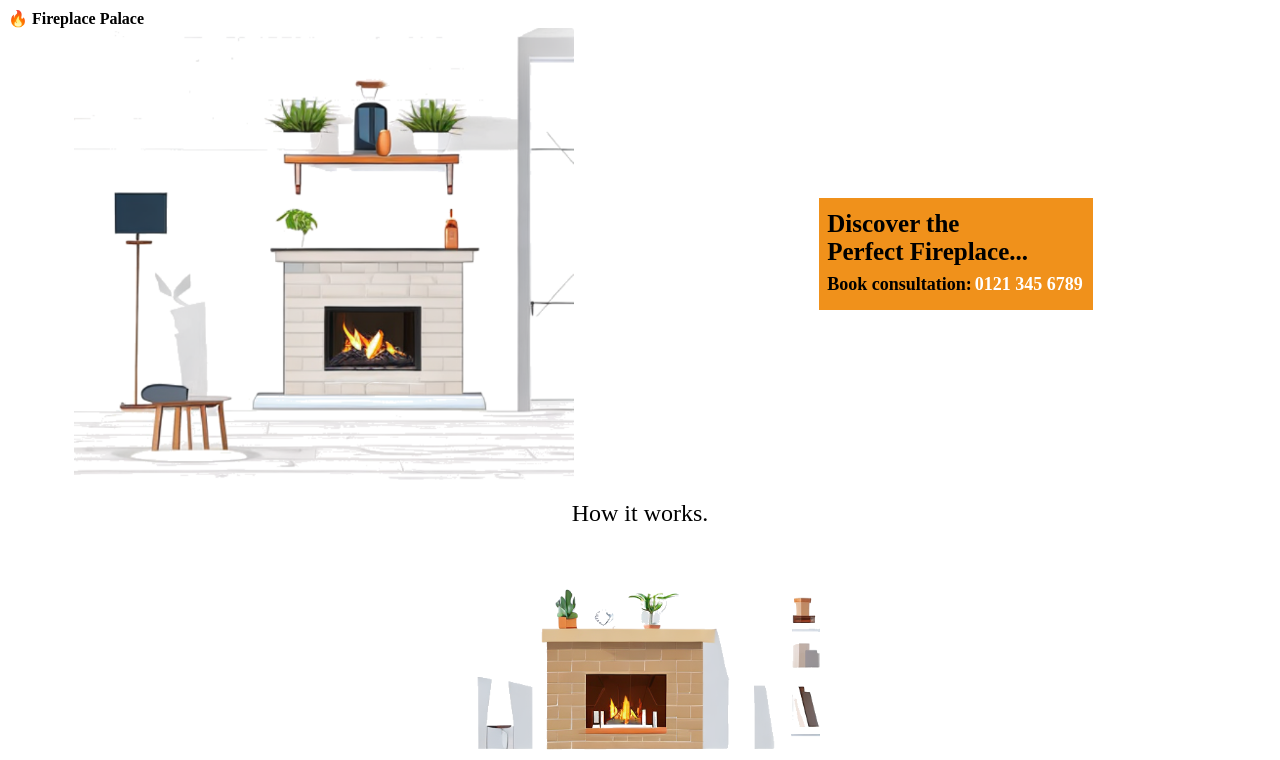
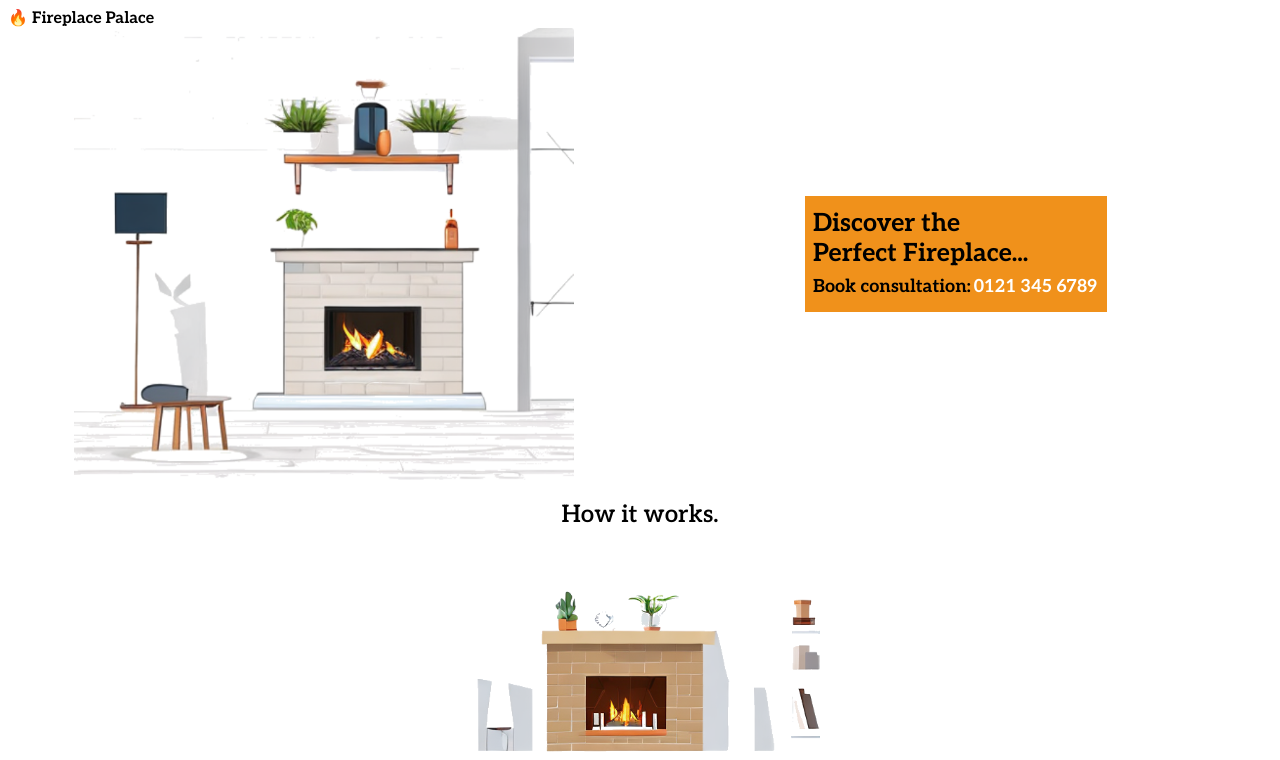
Before and after one commit to cbazzy/fireplace-fork, a Next.js app: page / in a window 1280 px wide. Shown: the top 760 px of the page. Built offline with nearby package versions, Linux system fonts and the light colour scheme.

Commit message:
tried unsuccessfully to get fonts working

```diff
--- a/app/founders/page.css
+++ b/app/founders/page.css
@@ -0,0 +1,20 @@
+header {
+    container-type: flex;
+    flex-direction: row;
+    justify-content: space-between;
+    background-color: white;
+    color: black;
+  }
+
+  span {
+    font-family: "Aleo", serif;
+    font-weight: 700;
+  }
+
+  main {
+    background-color: white;
+    display: flex;
+    justify-content: center;
+    flex-direction: column;
+    color: black;
+  }
--- a/app/layout.js
+++ b/app/layout.js
@@ -1,6 +1,8 @@
 import { Inter } from "next/font/google";
+import { Aleo } from "next/font/google";
 
 const inter = Inter({ subsets: ["latin"] });
+const aleo = Aleo({ subsets: ["latin"] });
 
 export const metadata = {
   title: "Create Next App",
@@ -10,7 +12,7 @@ export const metadata = {
 export default function RootLayout({ children }) {
   return (
     <html lang="en">
-      <body className={inter.className}>{children}</body>
+      <body className={aleo.className}>{children}</body>
     </html>
   );
 }
```
Also changed, not shown: app/founders/page.js (+7 -8 lines).
